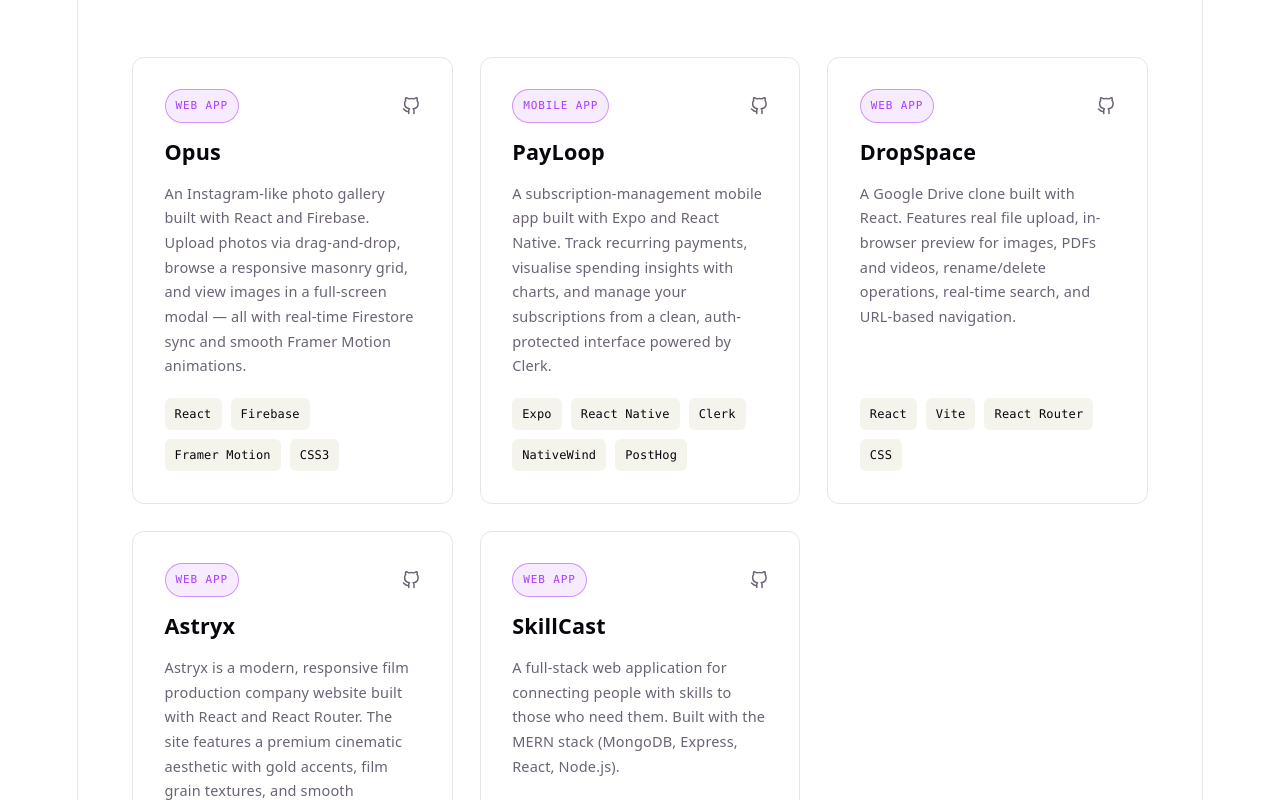
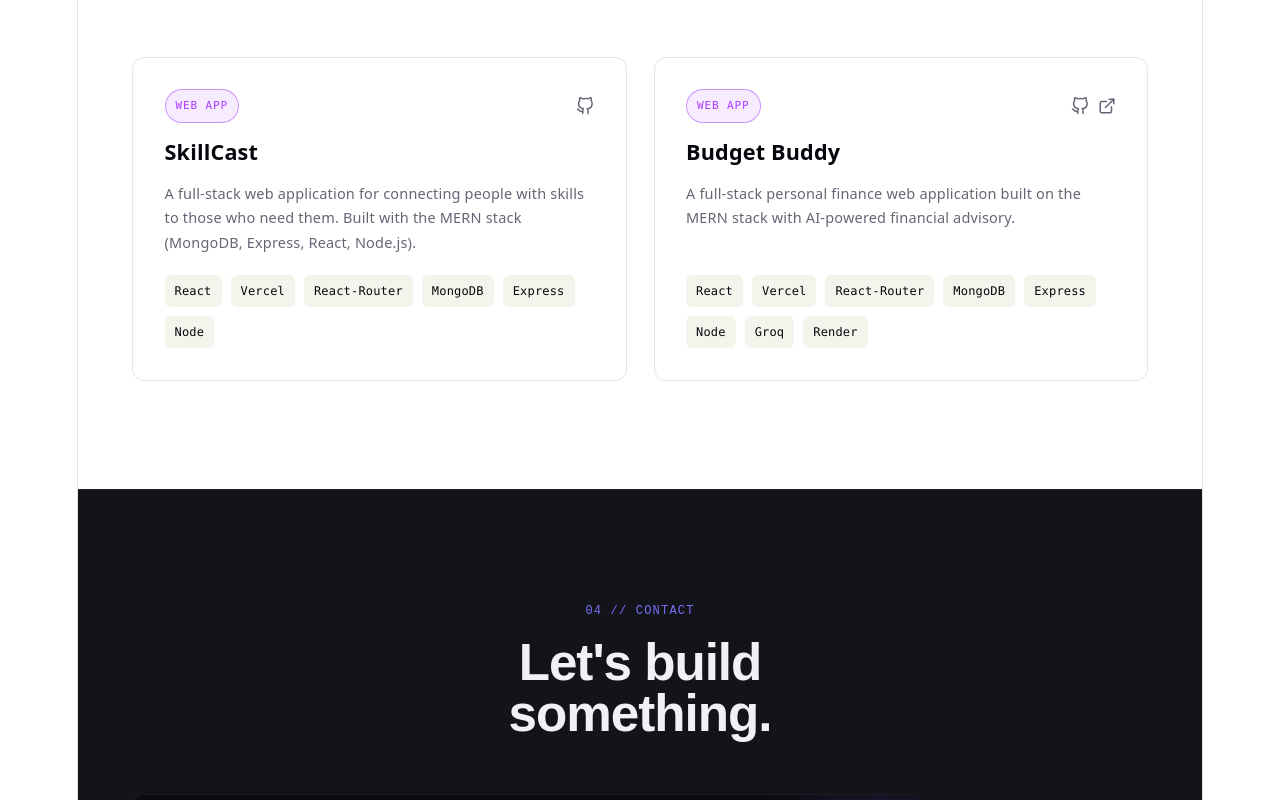
Before and after one commit to erycpc/Personal-Portfolio, a React app in the folder portfolio/: page / in a window 1280 px wide. Shown: the part 2900-3700 px from the top of the page. Built offline with nearby package versions, Linux system fonts and the light colour scheme; the HTML template or start-up script is replaced by a standard one.

Commit message:
Updated Portfolio Projects

```diff
--- a/portfolio/src/components/Projects.jsx
+++ b/portfolio/src/components/Projects.jsx
@@ -1,43 +1,4 @@
 const projects = [
-  {
-    id: "opus",
-    tag: "web app",
-    title: "Opus",
-    description:
-      "An Instagram-like photo gallery built with React and Firebase. Upload photos via drag-and-drop, browse a responsive masonry grid, and view images in a full-screen modal — all with real-time Firestore sync and smooth Framer Motion animations.",
-    tech: ["React", "Firebase", "Framer Motion", "CSS3"],
-    github: "https://github.com/erycpc/opus",
-    live: null,
-  },
-  {
-    id: "payloop",
-    tag: "mobile app",
-    title: "PayLoop",
-    description:
-      "A subscription-management mobile app built with Expo and React Native. Track recurring payments, visualise spending insights with charts, and manage your subscriptions from a clean, auth-protected interface powered by Clerk.",
-    tech: ["Expo", "React Native", "Clerk", "NativeWind", "PostHog"],
-    github: "https://github.com/erycpc/PayLoop",
-    live: null,
-  },
-  {
-    id: "dropspace",
-    tag: "web app",
-    title: "DropSpace",
-    description: "A Google Drive clone built with React. Features real file upload, in-browser preview for images, PDFs and videos, rename/delete operations, real-time search, and URL-based navigation.",
-    tech: ["React", "Vite", "React Router", "CSS"],
-    github: "https://github.com/erycpc/DropSpace",
-    live: null,
-  },
-  {
-    id: "astryx",
-    tag: "web app",
-    title: "Astryx",
-    description:
-    "Astryx is a modern, responsive film production company website built with React and React Router. The site features a premium cinematic aesthetic with gold accents, film grain textures, and smooth animations that reflect the company's commitment to high-quality storytelling.",
-    tech: ["React", "Vercel", "React-Router"],
-    github: "https://astryx-dun.vercel.app/",
-    live: null
-  },
   {
     id: "skillcast",
     tag: "web app",
@@ -47,7 +8,17 @@
     tech: ["React", "Vercel", "React-Router", "MongoDB", "Express", "Node"],
     github: "https://skill-cast.vercel.app/",
     live: null
-  }
+  },
+  {
+    id: "budgetbuddy",
+    tag: "web app",
+    title: "Budget Buddy",
+    description:
+    "A full-stack personal finance web application built on the MERN stack with AI-powered financial advisory.",
+    tech: ["React", "Vercel", "React-Router", "MongoDB", "Express", "Node", "Groq", "Render"],
+    github: "https://github.com/erycpc/BudgetBuddy",
+    live: "https://budget-buddy-seven-jet.vercel.app/"
+  },
 ];
 
 function Projects() {
```
